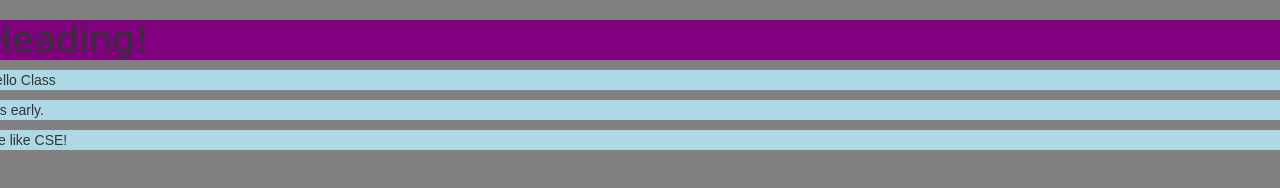
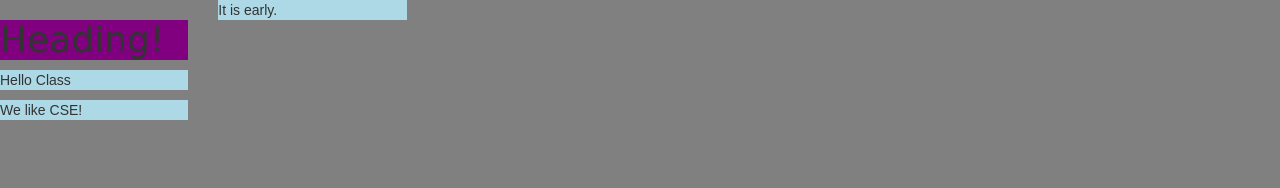
Before and after one commit to ahughes6/ahughes6.github.io, a plain HTML site: page index.html in a window 1280 px wide. Drawn offline with nearby package versions, Linux system fonts and the light colour scheme.

Commit message:
Made columns.

```diff
--- a/index.html
+++ b/index.html
@@ -7,22 +7,27 @@
 </head>
 <body>
   <div class="row">
+    <div class="col-md-2">
   <h1>
     Heading!
   </h1>
   <p>
     Hello Class
   </p>
-
+</div>
+<div class="col-md-2">
   <p>
     It is early.
   </p>
+</div>
   </div>
 
   <div class="row">
+    <div class="col-md-2">
   <p>
     We like CSE!
   </p>
+</div>
   </div>
 
 </body>
```
